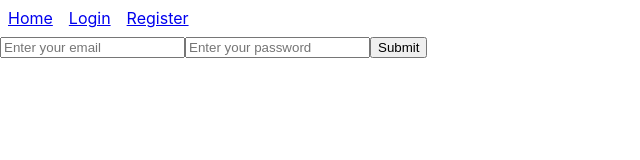
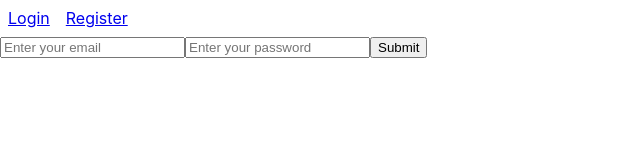
Before and after one commit to JavierCaz/mp-back, a React (Create React App) app in the folder frontend/: page /login in a window 1280 px wide. Shown: the top 160 px of the page, without its empty margins (0-640 px from the left). Built offline with nearby package versions, Linux system fonts and the light colour scheme.

Commit message:
Pages access depending on authentincation

```diff
--- a/frontend/src/App.js
+++ b/frontend/src/App.js
@@ -1,42 +1,36 @@
-import { BrowserRouter as Router, Routes, Route, Link } from 'react-router-dom'
+import { BrowserRouter as Router, Routes, Route, Navigate } from 'react-router-dom'
 import { useComposeProviders } from 'hooks'
 
-import Header from 'components/Header'
-import { Home, Login, Register } from 'pages'
 import { ScreenSizeContextProvider } from 'context/ScreenSizeContext'
-
-const pages = [
-  {
-    name: 'Home',
-    route: '/',
-    element: <Home />
-  },
-  {
-    name: 'Login',
-    route: '/login',
-    element: <Login />
-  },
-  {
-    name: 'Register',
-    route: '/register',
-    element: <Register />
-  },
-]
+import { authRoutes, noAuthRoutes, routes } from 'routing/routes'
+import Layout from 'components/Layout'
+import AuthRoute from 'routing/AuthRoute'
+import NoAuthRoute from 'routing/NoAuthRoute'
 
 const App = () => {
-  const links = pages.map(page => <Link key={page.name} to={page.route}>{page.name}</Link>)
-
-  // const RouterProviders = useComposeProviders(Router, Routes)
+  const RouterProviders = useComposeProviders(Router, Routes)
   const AppProviders = useComposeProviders(ScreenSizeContextProvider)
 
   return (
     <AppProviders>
-      <Router>
-        <Header pages={links} />
-        <Routes>
-          {pages.map(page => <Route key={page.name} path={page.route} element={page.element} />)}
-        </Routes>
-      </Router>
+      <RouterProviders>
+        <Route exact path='/' element={<Layout />}>
+          {/* Protected routes, accessible with authentication */}
+          <Route element={<AuthRoute />}>
+            {authRoutes.map(routeName =>
+              <Route key={routeName} path={routes[routeName].path} element={routes[routeName].element} />
+            )}
+          </Route>
+          {/* Unprotected routes, accessible if not exists authentication */}
+          <Route element={<NoAuthRoute />}>
+            {noAuthRoutes.map(routeName =>
+              <Route key={routeName} path={routes[routeName].path} element={routes[routeName].element} />
+            )}
+          </Route>
+        </Route>
+        {/* Not existing routes */}
+        <Route path="*" element={<Navigate to={routes.home.path} replace />} />
+      </RouterProviders>
     </AppProviders>
   )
 }
--- a/frontend/src/components/Header.jsx
+++ b/frontend/src/components/Header.jsx
@@ -1,22 +1,38 @@
 import { useSelector, useDispatch } from "react-redux"
 import { logout, reset } from "features/auth/authSlice"
-import { useNavigate } from "react-router-dom"
+import { Link, useNavigate } from "react-router-dom"
+import { authRoutes, noAuthRoutes, routes } from "routing/routes"
+import { useCallback, useMemo } from "react"
 
-const Header = ({pages = []}) => {
+const Header = () => {
     const navigate = useNavigate()
     const dispatch = useDispatch()
     const {user} = useSelector((state) => state.auth)
 
-    const onLogout = () => {
+    const onLogout = useCallback(() => {
         dispatch(logout())
         dispatch(reset())
         navigate('/')
-    }
+    }, [dispatch, navigate])
+
+    const navLinks = useMemo(() => {
+        if (user) {
+            return [...authRoutes.map(routeName =>
+                <Link key={routes[routeName].name} to={routes[routeName].path}>{routes[routeName].name}</Link>
+            ),
+            <button onClick={onLogout}>Logout</button>
+            ]
+        }
+
+        return noAuthRoutes.map(routeName =>
+            <Link key={routes[routeName].name} to={routes[routeName].path}>{routes[routeName].name}</Link>
+        )
+    }, [user, onLogout])
 
     return (
         <header>
             <nav style={{display:'grid', gridAutoFlow:'column', gap:'1em', justifyContent:'start', padding:'0.5em'}}>
-                {user ? <button onClick={onLogout}>Logout</button> : pages}
+                {navLinks}
             </nav>
         </header>
     )
--- /dev/null
+++ b/frontend/src/components/Layout.js
@@ -0,0 +1,14 @@
+import React from 'react'
+import { Outlet } from 'react-router-dom'
+import Header from './Header'
+
+const Layout = () => {
+    return (
+        <>
+            <Header />
+            <Outlet />
+        </>
+    )
+}
+
+export default Layout
--- /dev/null
+++ b/frontend/src/config/axiosConfig.js
@@ -0,0 +1,4 @@
+import axios from 'axios'
+
+if (localStorage.getItem('user'))
+    axios.defaults.headers.common['Authorization'] = `Bearer ${JSON.parse(localStorage.user).token}`
--- a/frontend/src/features/auth/authService.js
+++ b/frontend/src/features/auth/authService.js
@@ -1,4 +1,4 @@
-import axios from "axios";
+import axios from "axios"
 
 const API_URL = '/api/users/'
 
@@ -7,6 +7,7 @@ const register = async (userData) => {
 
     if(response.data){
         localStorage.setItem('user', JSON.stringify(response.data))
+        axios.defaults.headers.common['Authorization'] = `Bearer ${response.data.token}`
     }
 
     return response.data
@@ -17,6 +18,7 @@ const login = async (userData) => {
 
     if(response.data){
         localStorage.setItem('user', JSON.stringify(response.data))
+        axios.defaults.headers.common['Authorization'] = `Bearer ${response.data.token}`
     }
 
     return response.data
--- a/frontend/src/features/auth/authSlice.js
+++ b/frontend/src/features/auth/authSlice.js
@@ -4,7 +4,7 @@ import authService from './authService'
 const user = JSON.parse(localStorage.getItem('user'))
 
 const initialState = {
-    user: user ? user : null,
+    user: user,
     isError: false,
     isSuccess: false,
     isLoading: false,
--- a/frontend/src/index.js
+++ b/frontend/src/index.js
@@ -5,6 +5,8 @@ import App from './App';
 import { store } from './app/store'
 import { Provider } from 'react-redux';
 // import reportWebVitals from './reportWebVitals';
+
+import './config/axiosConfig'
 
 import '@fontsource/roboto/300.css';
 import '@fontsource/roboto/400.css';
--- a/frontend/src/pages/Login.jsx
+++ b/frontend/src/pages/Login.jsx
@@ -1,7 +1,6 @@
 import { useState, useEffect } from "react"
 import { login, reset } from "features/auth/authSlice"
 import { useSelector, useDispatch } from "react-redux"
-import { useNavigate } from "react-router-dom"
 import { Snackbar, IconButton, Box, LinearProgress } from "@mui/material"
 import CloseIcon from '@mui/icons-material/Close';
 
@@ -16,24 +15,9 @@ const Login = () => {
     const [open, setOpen] = useState(false);
     const [snackMsg, setSnackMsg] = useState('');
 
-    const navigate = useNavigate()
     const dispatch = useDispatch()
 
-    const {user, isLoading, isError, isSuccess, message} = useSelector((state) => state.auth)
-
-    useEffect(() => {
-        if(isError){
-            setOpen(true);
-            setSnackMsg(message)
-        }
-
-        if(isSuccess || user){
-            navigate('/')
-        }
-
-        dispatch(reset())
-
-    }, [user, isError, isSuccess, message, navigate, dispatch])
+    const { isLoading, isError, message } = useSelector((state) => state.auth)
 
     const onChange = (e) => {
         setFormData((prevState) => ({
@@ -60,6 +44,16 @@ const Login = () => {
 
         setOpen(false);
     };
+
+    useEffect(() => {
+        if(isError){
+            setOpen(true);
+            setSnackMsg(message)
+        }
+
+        dispatch(reset())
+
+    }, [isError, message, dispatch])
 
     const action = (
         <>
--- /dev/null
+++ b/frontend/src/routing/AuthRoute.js
@@ -0,0 +1,15 @@
+import { useSelector } from "react-redux"
+import { Navigate, Outlet, useLocation } from "react-router-dom"
+import { routes } from "./routes"
+
+const AuthRoute = () => {
+    const { user } = useSelector(store => store.auth)
+    const location = useLocation()
+    // Redirect them to the /login page, but save the current location they were
+    // trying to go to when they were redirected. This allows us to send them
+    // along to that page after they login, which is a nicer user experience
+    // than dropping them off on the home page.
+    return user ? <Outlet /> : <Navigate replace to={routes.login.path} state={{ from: location }} />
+}
+
+export default AuthRoute
--- /dev/null
+++ b/frontend/src/routing/NoAuthRoute.js
@@ -0,0 +1,12 @@
+import { useSelector } from "react-redux"
+import { Navigate, Outlet, useLocation } from "react-router-dom"
+import { routes } from "./routes"
+
+const NoAuthRoute = () => {
+    const { user } = useSelector(store => store.auth)
+    const location = useLocation()
+
+    return !user ? <Outlet /> : <Navigate to={location.state?.from?.pathname || routes.home.path} replace />
+}
+
+export default NoAuthRoute
--- /dev/null
+++ b/frontend/src/routing/routes.js
@@ -0,0 +1,40 @@
+const { Register, Login, Home } = require("pages");
+
+export const authRoutes = ['home'] //Redirect to login if user is not authenticated
+export const noAuthRoutes = ['login', 'signup'] //Redirect to home if user is authenticated
+
+export const routes = {
+    home: {
+        name: 'Home',
+        path: '/',
+        element: <Home />
+    },
+    login: {
+        name: 'Login',
+        path: '/login',
+        element: <Login />
+    },
+    signup: {
+        name: 'Register',
+        path: '/register',
+        element: <Register />
+    }
+}
+
+export const pages = [
+    {
+        name: 'Home',
+        path: '/',
+        element: <Home />
+    },
+    {
+        name: 'Login',
+        path: '/login',
+        element: <Login />
+    },
+    {
+        name: 'Register',
+        path: '/register',
+        element: <Register />
+    },
+]
```
Also changed, not shown: frontend/src/pages/Register.jsx (+11 -17 lines).
